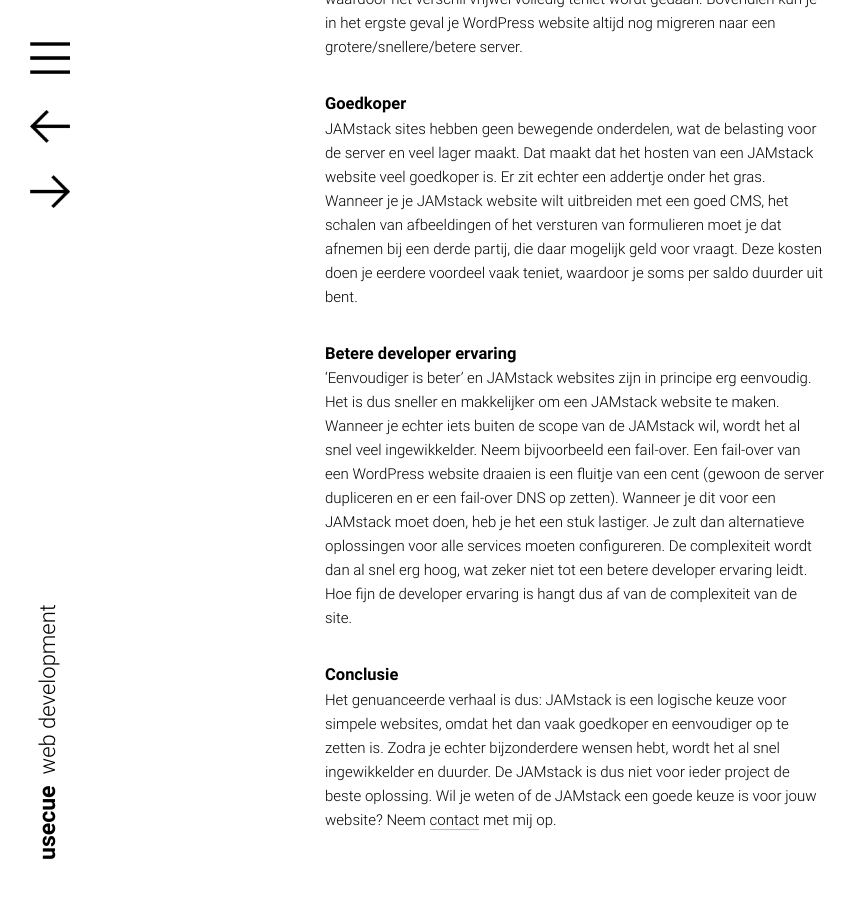
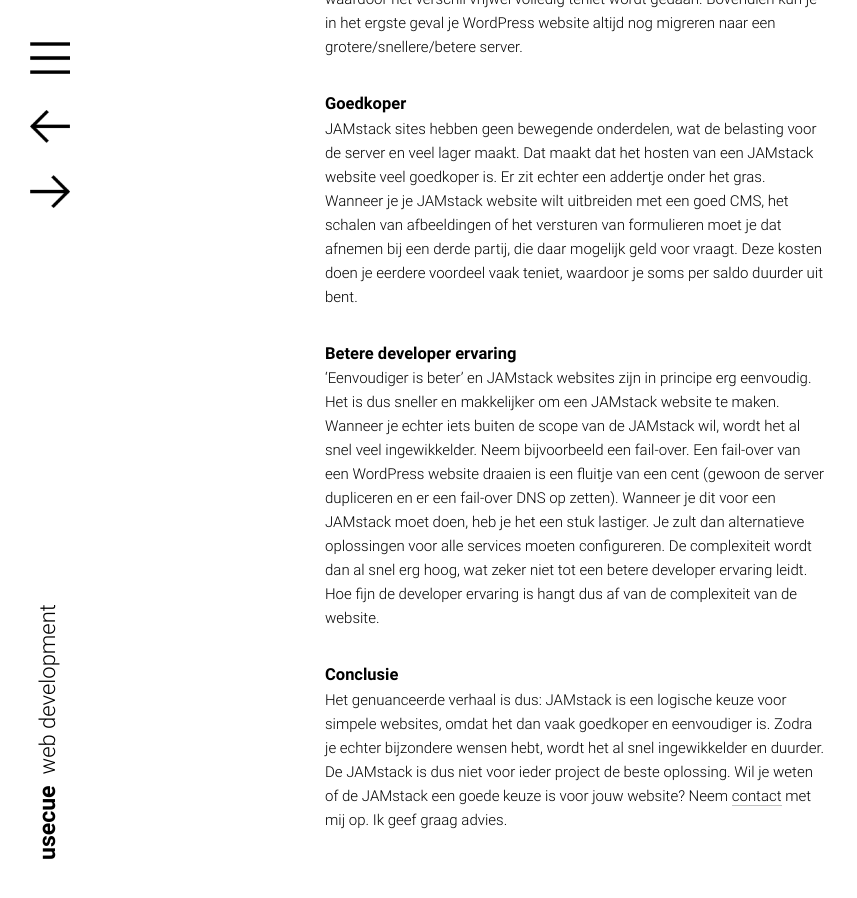
Before and after one commit to jhvanderschee/usecuewebsitenl, a Jekyll site: the page built from _posts/2018-11-22-argumenten-voor-de-jamstack.md, in a window 1280 px wide and 900 px high, scrolled down 1691 px. Shown: the whole window, without its empty margins (0-857 px from the left). Built offline with Jekyll 4.4.1, drawn with Linux system fonts in a browser that asks for light colours.

Commit message:
Update from Forestry.io - Updated 2018-11-22-argumenten-voor-de-jamstack.md

```diff
--- a/_posts/2018-11-22-argumenten-voor-de-jamstack.md
+++ b/_posts/2018-11-22-argumenten-voor-de-jamstack.md
@@ -32,8 +32,8 @@ JAMstack sites hebben geen bewegende onderdelen, wat de belasting voor de server
 
 ## Betere developer ervaring
 
-'Eenvoudiger is beter' en JAMstack websites zijn in principe erg eenvoudig. Het is dus sneller en makkelijker om een JAMstack website te maken. Wanneer je echter iets buiten de scope van de JAMstack wil, wordt het al snel veel ingewikkelder. Neem bijvoorbeeld een fail-over. Een fail-over van een WordPress website draaien is een fluitje van een cent (gewoon de server dupliceren en er een fail-over DNS op zetten). Wanneer je dit voor een JAMstack moet doen, heb je het een stuk lastiger. Je zult dan alternatieve oplossingen voor alle services moeten configureren. De complexiteit wordt dan al snel erg hoog, wat zeker niet tot een betere developer ervaring leidt. Hoe fijn de developer ervaring is hangt dus af van de complexiteit van de site.
+'Eenvoudiger is beter' en JAMstack websites zijn in principe erg eenvoudig. Het is dus sneller en makkelijker om een JAMstack website te maken. Wanneer je echter iets buiten de scope van de JAMstack wil, wordt het al snel veel ingewikkelder. Neem bijvoorbeeld een fail-over. Een fail-over van een WordPress website draaien is een fluitje van een cent (gewoon de server dupliceren en er een fail-over DNS op zetten). Wanneer je dit voor een JAMstack moet doen, heb je het een stuk lastiger. Je zult dan alternatieve oplossingen voor alle services moeten configureren. De complexiteit wordt dan al snel erg hoog, wat zeker niet tot een betere developer ervaring leidt. Hoe fijn de developer ervaring is hangt dus af van de complexiteit van de website.
 
 ## Conclusie
 
-Het genuanceerde verhaal is dus: JAMstack is een logische keuze voor simpele websites, omdat het dan vaak goedkoper en eenvoudiger op te zetten is. Zodra je echter bijzonderdere wensen hebt, wordt het al snel ingewikkelder en duurder. De JAMstack is dus niet voor ieder project de beste oplossing. Wil je weten of de JAMstack een goede keuze is voor jouw website? Neem [contact]() met mij op.
+Het genuanceerde verhaal is dus: JAMstack is een logische keuze voor simpele websites, omdat het dan vaak goedkoper en eenvoudiger is. Zodra je echter bijzondere wensen hebt, wordt het al snel ingewikkelder en duurder. De JAMstack is dus niet voor ieder project de beste oplossing. Wil je weten of de JAMstack een goede keuze is voor jouw website? Neem [contact]() met mij op. Ik geef graag advies.
```
